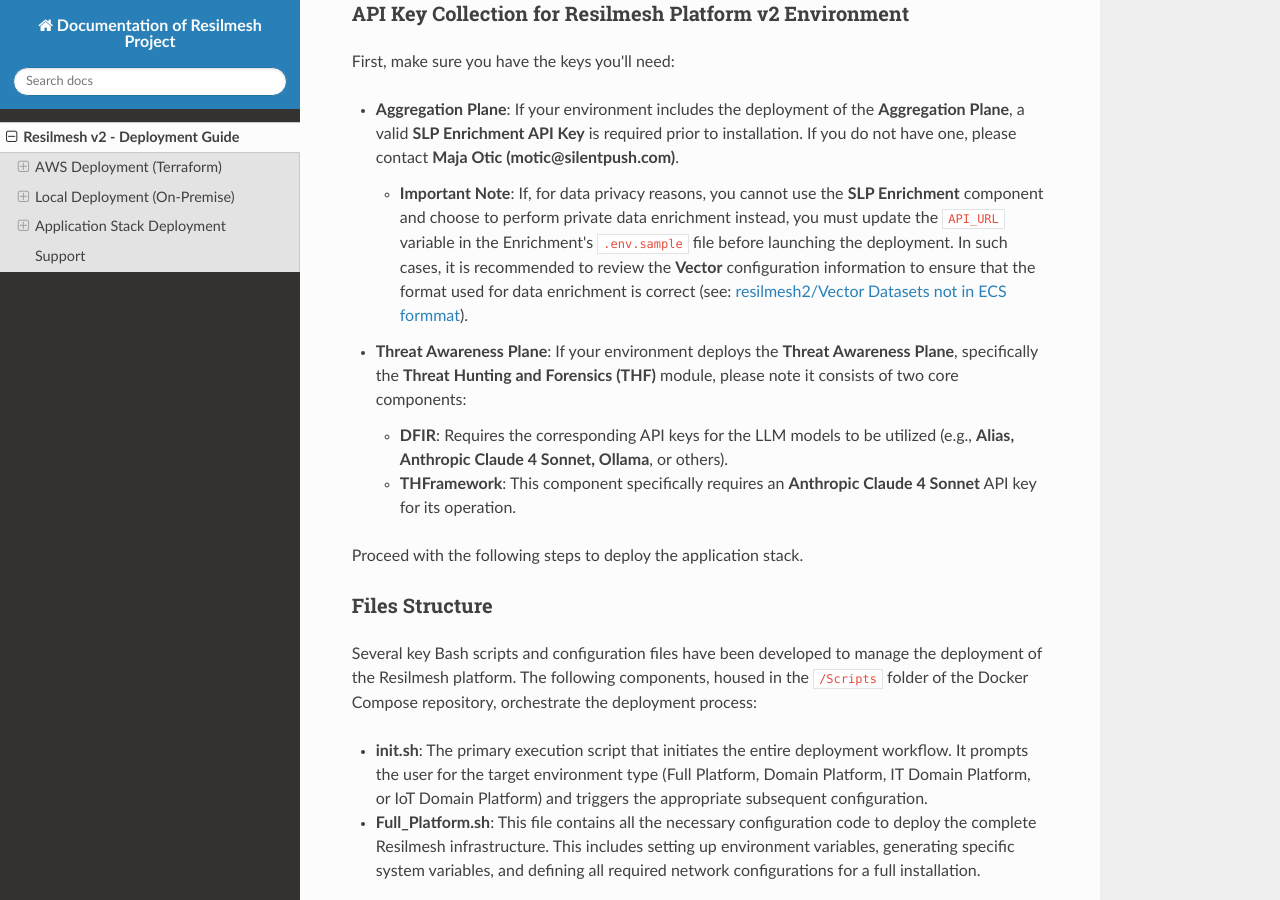
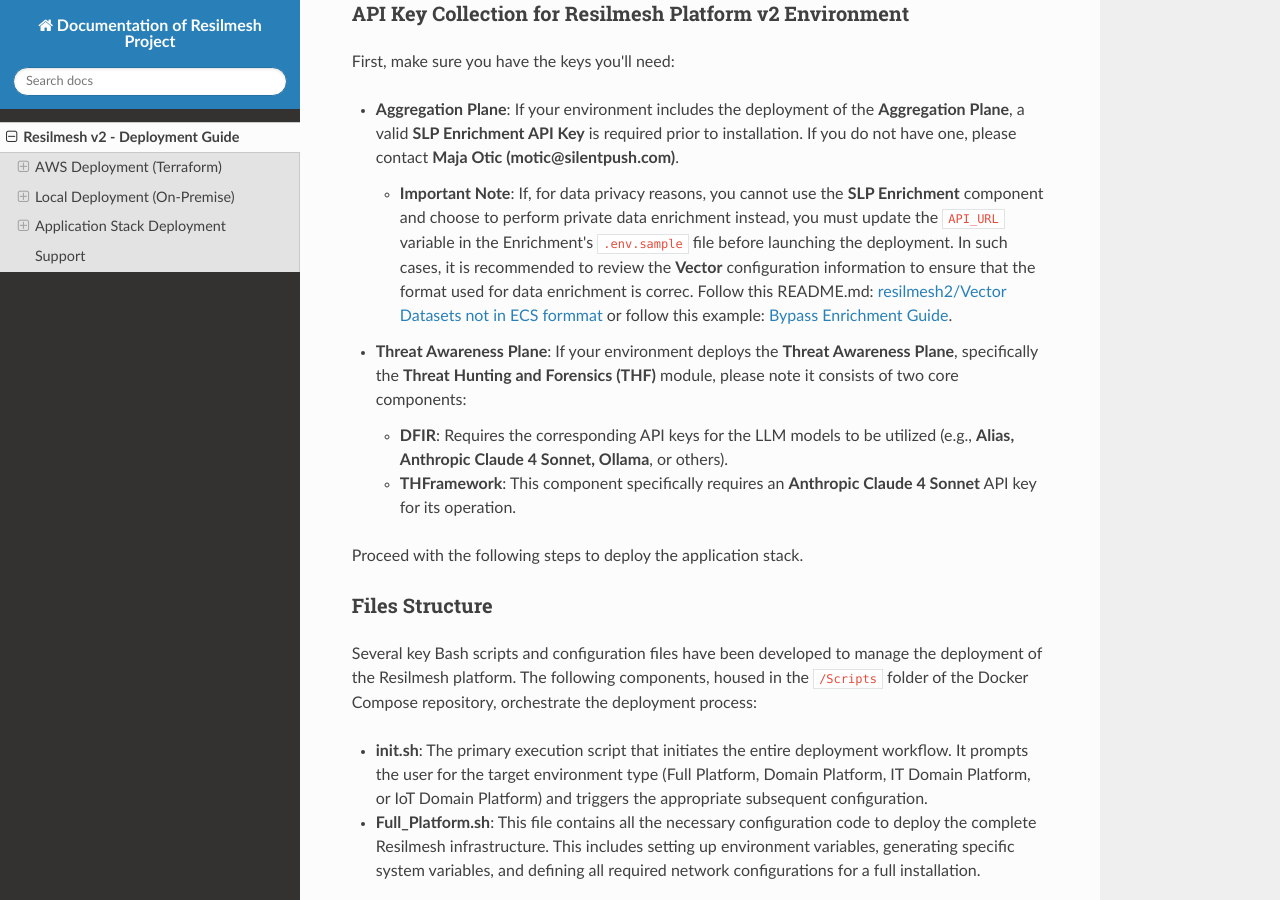
Before and after one commit to resilmesh2/AWSCloud-Deployment, an MkDocs documentation site: the page built from docs/index.md, in a window 1280 px wide and 900 px high, scrolled down 9181 px. Built offline with MkDocs 1.6.1, drawn with Linux system fonts in a browser that asks for light colours; nearby versions of some CDN libraries.

Commit message:
Add BypassEnrichmentGuide.pdf

```diff
--- a/docs/index.md
+++ b/docs/index.md
@@ -383,7 +383,9 @@ cd Docker-Compose
 First, make sure you have the keys you'll need:
 
 * **Aggregation Plane**: If your environment includes the deployment of the **Aggregation Plane**, a valid **SLP Enrichment API Key** is required prior to installation. If you do not have one, please contact **Maja Otic (motic@silentpush.com)**.
-    * **Important Note**: If, for data privacy reasons, you cannot use the **SLP Enrichment** component and choose to perform private data enrichment instead, you must update the `API_URL` variable in the Enrichment's `.env.sample` file before launching the deployment. In such cases, it is recommended to review the **Vector** configuration information to ensure that the format used for data enrichment is correct (see: [resilmesh2/Vector Datasets not in ECS formmat](https://github.com/resilmesh2/Vector/tree/d6ce622eaae9be7084e342f99e98fe376a3cfc52?tab=readme-ov-file#if-the-datasets-are-not-in-ecs-format)).
+    * **Important Note**: If, for data privacy reasons, you cannot use the **SLP Enrichment** component and choose to perform private data enrichment instead, you must update the `API_URL` variable in the Enrichment's `.env.sample` file before launching the deployment. In such cases, it is recommended to review the **Vector** configuration information to ensure that the format used for data enrichment is correc.
+    Follow this README.md: [resilmesh2/Vector Datasets not in ECS formmat](https://github.com/resilmesh2/Vector/tree/d6ce622eaae9be7084e342f99e98fe376a3cfc52?tab=readme-ov-file#if-the-datasets-are-not-in-ecs-format) or follow this example: [Bypass Enrichment Guide](assets/BypassEnrichmentGuide.pdf).
+
 * **Threat Awareness Plane**: If your environment deploys the **Threat Awareness Plane**, specifically the **Threat Hunting and Forensics (THF)** module, please note it consists of two core components:
     * **DFIR**: Requires the corresponding API keys for the LLM models to be utilized (e.g., **Alias, Anthropic Claude 4 Sonnet, Ollama**, or others).
     * **THFramework**: This component specifically requires an **Anthropic Claude 4 Sonnet** API key for its operation.
```
Also changed, not shown: 1 other file.
